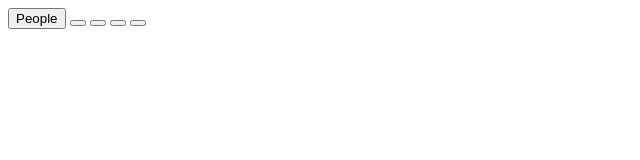
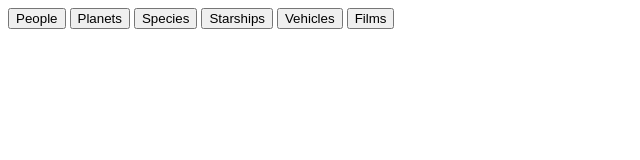
Before and after one commit to mohammad-tahmasebi-ci/api-test, a plain HTML site: page index.html in a window 1280 px wide. Shown: the whole page, without its empty margins (0-640 px from the left). Drawn offline with Linux system fonts and the light colour scheme.

Commit message:
Update index.html
update buttons' onclick to pass the correct parameter to the calling function

```diff
--- a/index.html
+++ b/index.html
@@ -5,11 +5,12 @@
     <script type="text/javascript" src="main.js"></script>
   </head>
   <body>
-    <button onClick="writeToDocument">People</button>
-    <button onClick="writeToDocument"></button>
-    <button onClick="writeToDocument"></button>
-    <button onClick="writeToDocument"></button>
-    <button onClick="writeToDocument"></button>
+    <button onclick="writeToDocument('people')">People</button>
+    <button onclick="writeToDocument('planets')">Planets</button>
+    <button onclick="writeToDocument('species')">Species</button>
+    <button onclick="writeToDocument('starships')">Starships</button>
+    <button onclick="writeToDocument('vehicles')">Vehicles</button>
+    <button onclick="writeToDocument('films')">Films</button>
     <div id="data"></div>
   </body>
 </html>
```
